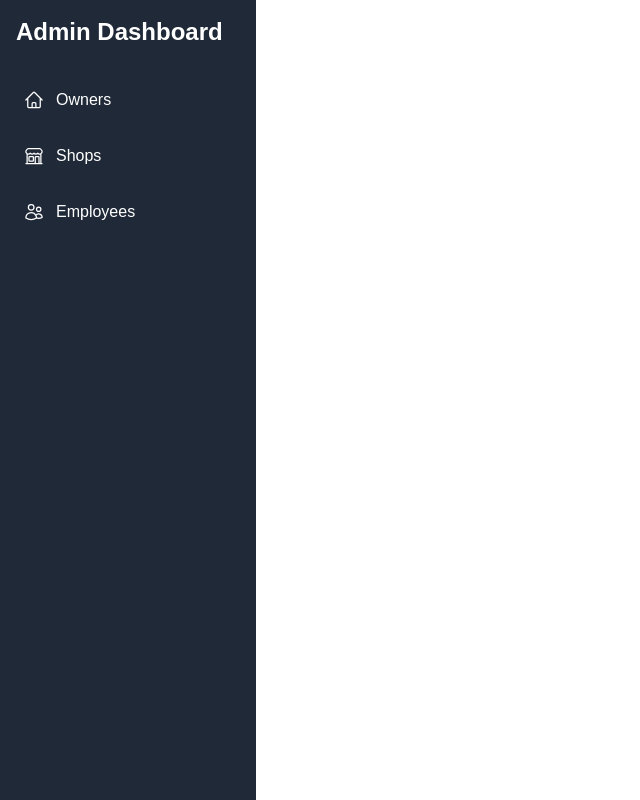
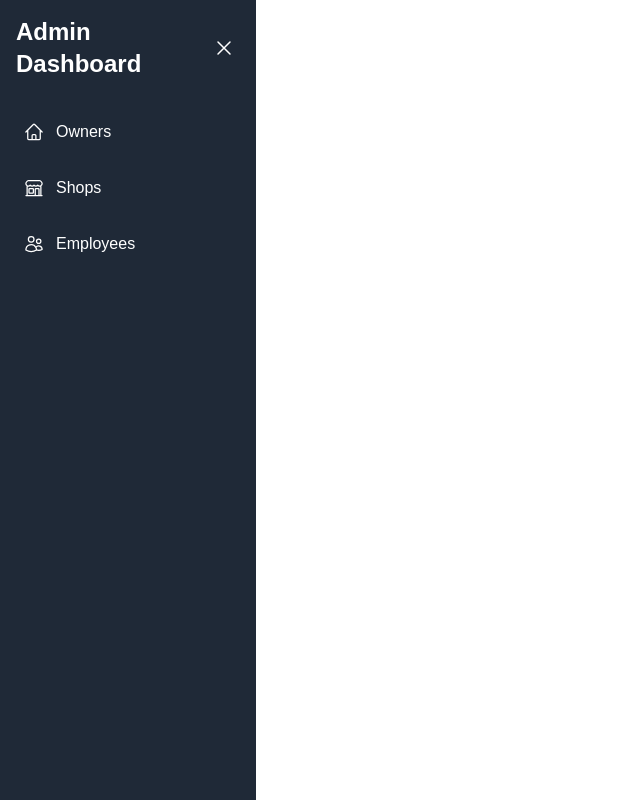
Before and after one commit to Ajanthanasia/poss, a Next.js app in the folder frontend/: page /components/admin/sidebar in a window 1280 px wide. Shown: the whole page, without its empty margins (0-640 px from the left). Built offline with nearby package versions, Linux system fonts and the light colour scheme.

Commit message:
edit the UI

```diff
--- a/frontend/next.config.mjs
+++ b/frontend/next.config.mjs
@@ -1,6 +1,7 @@
 /** @type {import('next').NextConfig} */
 const nextConfig = {
   devIndicators: false,
+  reactStrictMode: false,
 };
 
 export default nextConfig;
--- a/frontend/src/app/components/admin/owners/page.js
+++ b/frontend/src/app/components/admin/owners/page.js
@@ -4,7 +4,7 @@ import { useState, useEffect } from 'react';
 import { useRouter } from 'next/navigation';
 import AdminHeader from '../header/page';
 import AdminSidebar from '../sidebar/page';
-import { EyeIcon, PencilSquareIcon, TrashIcon } from '@heroicons/react/24/outline';
+import { EyeIcon, PencilSquareIcon, TrashIcon, ChevronLeftIcon, ChevronRightIcon } from '@heroicons/react/24/outline';
 
 export default function OwnersListPage() {
   const router = useRouter()
@@ -20,6 +20,7 @@ export default function OwnersListPage() {
   const [page, setPage] = useState(1)
   const [pages, setPages] = useState(1)
   const [total, setTotal] = useState(0)
+  const [sidebarCollapsed, setSidebarCollapsed] = useState(false)
 
   const handleSearch = async (pageNum = 1) => {
     try {
@@ -115,7 +116,7 @@ export default function OwnersListPage() {
 
   return (
     <div className="flex min-h-screen bg-gray-100 font-sans text-sm">
-      <AdminSidebar />
+      <AdminSidebar collapsed={sidebarCollapsed} onToggle={() => setSidebarCollapsed(!sidebarCollapsed)} />
       <div className="flex-1 flex flex-col">
         <AdminHeader />
         <main className="flex-1 p-6">
@@ -209,29 +210,30 @@ export default function OwnersListPage() {
                   ))}
                 </tbody>
               </table>
-              <div className="flex justify-between items-center mt-4">
-                <span className="inline-flex items-center px-2 py-1 ring-1 ring-inset ring-brand-subtle text-fg-brand-strong text-black text-sm font-medium rounded bg-brand-softer">
-                  Page {page} of {pages} (Total : {total})
-                </span>
+              {/* Spacer so table content doesn't hide behind fixed pagination */}
+              <div className="h-16"></div>
             </div>
-              <div className="flex justify-between items-center mt-4">
+          )}
+          {/* Fixed Bottom Pagination */}
+          <div className={`fixed bottom-0 right-0 bg-white border-t shadow-md py-3 px-6 flex justify-center items-center gap-4 z-40 transition-all duration-300 ${sidebarCollapsed ? 'left-16' : 'left-64'}`}>
             <button
               disabled={page === 1}
               onClick={() => setPage(page - 1)}
-                  className="px-3 py-1 bg-gray-600 text-white rounded disabled:opacity-50"
+              className="p-2 rounded-full bg-gray-600 text-white hover:bg-gray-700 disabled:opacity-40 disabled:cursor-not-allowed transition"
             >
-                  Prev
+              <ChevronLeftIcon className="w-5 h-5" />
             </button>
+            <span className="text-sm font-medium text-gray-700">
+              Page {page} of {pages}
+            </span>
             <button
               disabled={page === pages}
               onClick={() => setPage(page + 1)}
-                  className="px-3 py-1 bg-gray-600 text-white rounded disabled:opacity-50"
+              className="p-2 rounded-full bg-gray-600 text-white hover:bg-gray-700 disabled:opacity-40 disabled:cursor-not-allowed transition"
             >
-                  Next
+              <ChevronRightIcon className="w-5 h-5" />
             </button>
           </div>
-            </div>
-          )}
         </main>
 
         {/* View Modal */}
--- a/frontend/src/app/components/admin/sidebar/page.js
+++ b/frontend/src/app/components/admin/sidebar/page.js
@@ -1,8 +1,8 @@
 'use client'
-import { HomeIcon, BuildingStorefrontIcon, UsersIcon, ShoppingBagIcon } from '@heroicons/react/24/outline'
+import { HomeIcon, BuildingStorefrontIcon, UsersIcon, ShoppingBagIcon, Bars3Icon, XMarkIcon } from '@heroicons/react/24/outline'
 import { useRouter } from 'next/navigation'
 
-export default function AdminSidebar({ role = 'admin' }) {
+export default function AdminSidebar({ role = 'admin', collapsed, onToggle }) {
     const router = useRouter()
 
     const menuItems = role === 'admin'
@@ -10,7 +10,6 @@ export default function AdminSidebar({ role = 'admin' }) {
             { name: 'Owners', icon: HomeIcon, path: '/components/admin/owners' },
             { name: 'Shops', icon: BuildingStorefrontIcon, path: '/components/admin/shops/index' },
             { name: 'Employees', icon: UsersIcon, path: '/components/admin/employee' },
-
         ]
         : [
             { name: 'Employees', icon: UsersIcon, path: '/components/owner/employees' },
@@ -18,19 +17,27 @@ export default function AdminSidebar({ role = 'admin' }) {
         ]
 
     return (
-        <div className="h-screen w-64 bg-gray-800 text-white flex flex-col p-4">
-            <h1 className="text-2xl font-bold mb-8">
-                {role === 'admin' ? 'Admin Dashboard' : 'Owner Dashboard'}
-            </h1>
+        <div className={`h-screen bg-gray-800 text-white flex flex-col p-4 transition-all duration-300 ${collapsed ? 'w-16' : 'w-64'} sticky top-0`}>
+            <div className="flex items-center justify-between mb-8">
+                {!collapsed && (
+                    <h1 className="text-2xl font-bold">
+                        {role === 'admin' ? 'Admin Dashboard' : 'Owner Dashboard'}
+                    </h1>
+                )}
+                <button onClick={onToggle} className="p-1 hover:bg-gray-700 rounded">
+                    {collapsed ? <Bars3Icon className="h-6 w-6" /> : <XMarkIcon className="h-6 w-6" />}
+                </button>
+            </div>
             <ul className="space-y-4">
                 {menuItems.map((item, idx) => (
                     <li
                         key={idx}
                         onClick={() => router.push(item.path)}
                         className="flex items-center gap-3 hover:bg-gray-700 p-2 rounded cursor-pointer"
+                        title={collapsed ? item.name : ''}
                     >
-                        <item.icon className="h-5 w-5" />
-                        <span>{item.name}</span>
+                        <item.icon className="h-5 w-5 flex-shrink-0" />
+                        {!collapsed && <span>{item.name}</span>}
                     </li>
                 ))}
             </ul>
```
Lines whose indentation alone changed are shown as unchanged.
